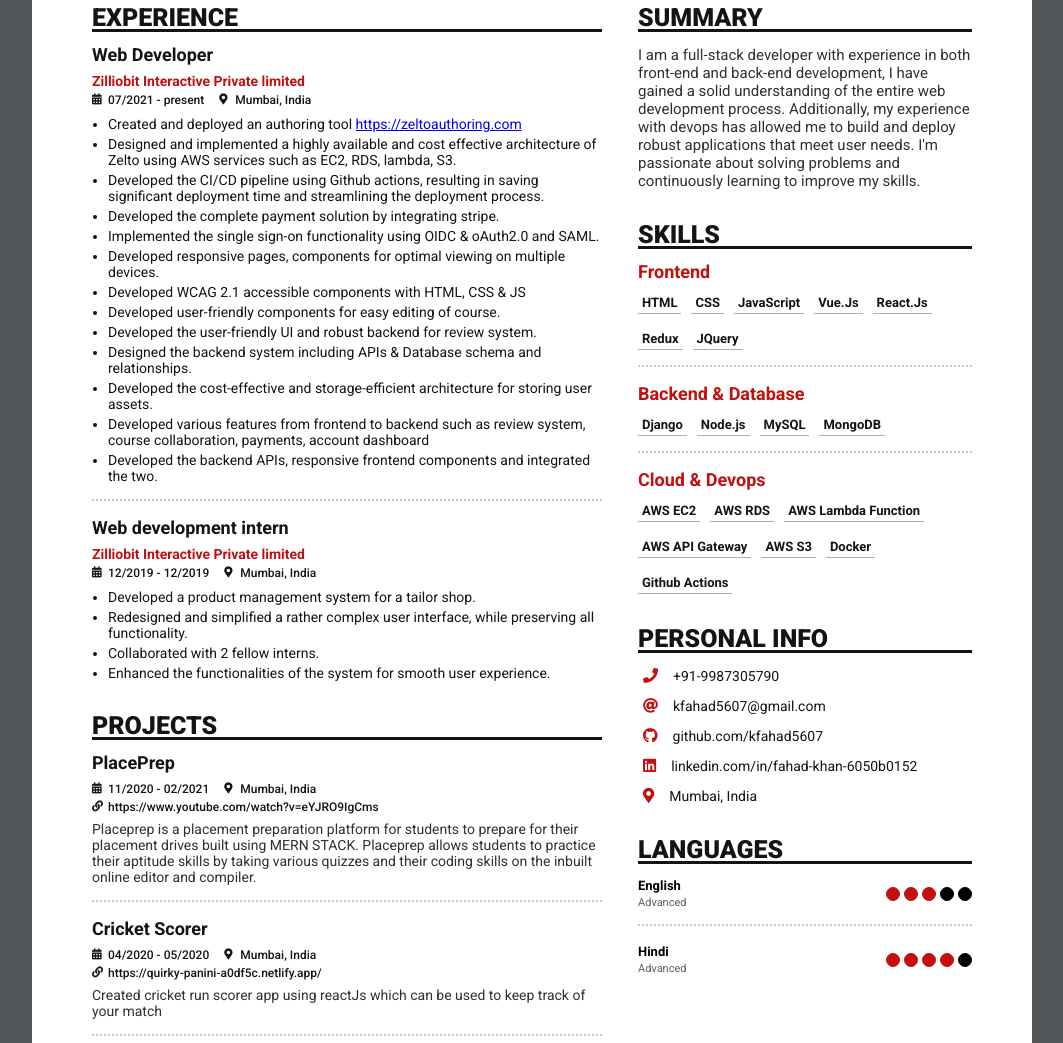
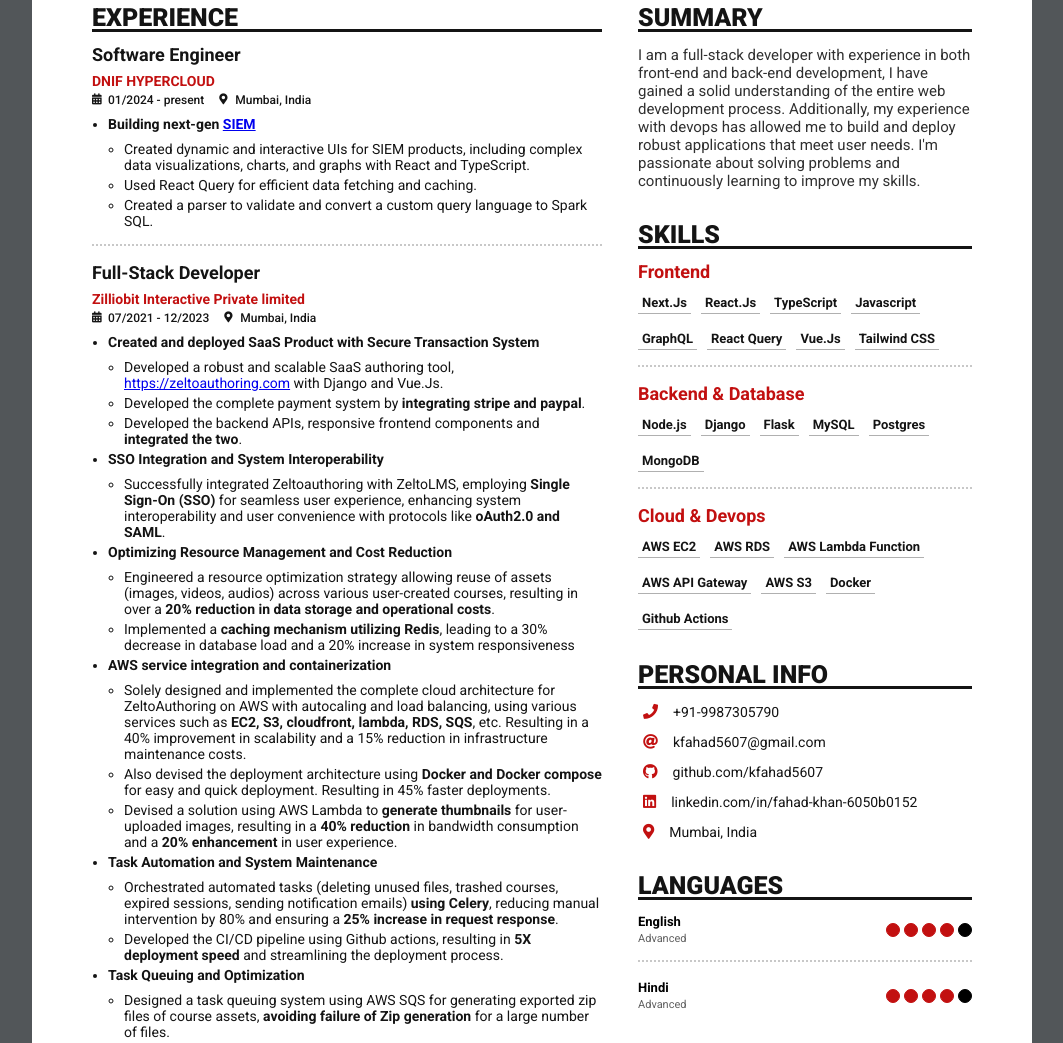
Before and after one commit to kfahad5607/resume-template, a website: page index.html in a window 1280 px wide. Shown: the part 163-1206 px from the top of the page, without its empty margins (108-1171 px from the left). Drawn offline with Linux system fonts and the light colour scheme.

Commit message:
Resume update

```diff
--- a/index.html
+++ b/index.html
@@ -7,8 +7,8 @@
   <meta name="viewport" content="width=device-width, initial-scale=1.0" />
   <title>Document</title>
   <link rel="stylesheet" href="https://cdnjs.cloudflare.com/ajax/libs/font-awesome/5.15.4/css/all.min.css"
-    integrity="sha512-1ycn6IcaQQ40/MKBW2W4Rhis/DbILU74C1vSrLJxCq57o941Ym01SwNsOMqvEBFlcgUa6xLiPY/NS5R+E6ztJQ==" crossorigin="anonymous"
-    referrerpolicy="no-referrer" />
+    integrity="sha512-1ycn6IcaQQ40/MKBW2W4Rhis/DbILU74C1vSrLJxCq57o941Ym01SwNsOMqvEBFlcgUa6xLiPY/NS5R+E6ztJQ=="
+    crossorigin="anonymous" referrerpolicy="no-referrer" />
 
   <!-- Google fonts starts -->
   <link rel="preconnect" href="https://fonts.googleapis.com" />
@@ -72,12 +72,12 @@
               </div>
               <div class="resume__section-body">
                 <div class="resume__section-wrap">
-                  <div class="resume__section-title">Web Developer</div>
-                  <div class="resume__section-sub-title text-color--1 mb-3">Zilliobit Interactive Private limited</div>
+                  <div class="resume__section-title">Software Engineer</div>
+                  <div class="resume__section-sub-title text-color--1 mb-3">DNIF HYPERCLOUD</div>
                   <div class="icon-text-box">
                     <div class="icon-text">
                       <div class="icon-text__icon"><i class="fas fa-calendar-alt"></i></div>
-                      <div class="icon-text__text">07/2021 - present</div>
+                      <div class="icon-text__text">01/2024 - present</div>
                     </div>
                     <div class="icon-text">
                       <div class="icon-text__icon"><i class="fas fa-map-marker-alt"></i></div>
@@ -85,27 +85,117 @@
                     </div>
                   </div>
                   <ul class="list mt-5">
-                    <li class="list__item">Created and deployed an authoring tool <a href="https://zeltoauthoring.com">https://zeltoauthoring.com</a></li>
-
-                    <li class="list__item">
-                      Designed and implemented a highly available and cost effective architecture of Zelto using AWS services such as EC2, RDS, lambda, S3.
+                    <li class="list__item"><b>Building next-gen <a href="https://www.dnif.it/en/">SIEM</a></b>
+                      <ul class="list mt-5">
+                        <li class="list__item">Created dynamic and interactive UIs for SIEM products, including complex data
+                          visualizations, charts, and graphs with React and TypeScript.</li>
+                        <li class="list__item">Used React Query for efficient data fetching and caching.</li>
+                        <li class="list__item">Created a parser to validate and convert a custom query language to Spark SQL.</li>
+                      </ul>
                     </li>
-                    <li class="list__item">
-                      Developed the CI/CD pipeline using Github actions, resulting in saving significant deployment time and streamlining the deployment
-                      process.
+                  </ul>
+                  </div>
+                  <div class="resume__section-divider"></div>
+                  <div class="resume__section-wrap">
+                    <div class="resume__section-title">Full-Stack Developer</div>
+                  <div class="resume__section-sub-title text-color--1 mb-3">Zilliobit Interactive Private limited</div>
+                  <div class="icon-text-box">
+                    <div class="icon-text">
+                      <div class="icon-text__icon"><i class="fas fa-calendar-alt"></i></div>
+                      <div class="icon-text__text">07/2021 - 12/2023</div>
+                    </div>
+                    <div class="icon-text">
+                      <div class="icon-text__icon"><i class="fas fa-map-marker-alt"></i></div>
+                      <div class="icon-text__text">Mumbai, India</div>
+                    </div>
+                  </div>
+                  <ul class="list mt-5">
+                    <li class="list__item"><b>Created and deployed SaaS Product with Secure Transaction
+                        System</b>
+                      <ul class="list mt-5">
+                        <li class="list__item">
+                          Developed a robust and scalable SaaS authoring tool, <a
+                            href="https://zeltoauthoring.com">https://zeltoauthoring.com</a> with Django and Vue.Js.
+                        </li>
+                        <li class="list__item">
+                          Developed the complete payment system by <b>integrating stripe and paypal</b>.
+                        </li>
+                        <li class="list__item">
+                          Developed the backend APIs, responsive frontend components and <b>integrated the two</b>.
+                        </li>
+                      </ul>
                     </li>
-                    <li class="list__item">Developed the complete payment solution by integrating stripe.</li>
-                    <li class="list__item">Implemented the single sign-on functionality using OIDC & oAuth2.0 and SAML.</li>
-                    <li class="list__item">Developed responsive pages, components for optimal viewing on multiple devices.</li>
-                    <li class="list__item">Developed WCAG 2.1 accessible components with HTML, CSS & JS</li>
-                    <li class="list__item">Developed user-friendly components for easy editing of course.</li>
-                    <li class="list__item">Developed the user-friendly UI and robust backend for review system.</li>
-                    <li class="list__item">Designed the backend system including APIs & Database schema and relationships.</li>
-                    <li class="list__item">Developed the cost-effective and storage-efficient architecture for storing user assets.</li>
-                    <li class="list__item">
-                      Developed various features from frontend to backend such as review system, course collaboration, payments, account dashboard
+                    <li class="list__item"><b>SSO Integration and System Interoperability</b>
+                      <ul class="list mt-5">
+                        <li class="list__item">
+                          Successfully integrated Zeltoauthoring with ZeltoLMS, employing <b>Single Sign-On (SSO)</b>
+                          for seamless user
+                          experience,
+                          enhancing system interoperability and user convenience with protocols like <b>oAuth2.0 and
+                            SAML</b>.
+                        </li>
+                      </ul>
                     </li>
-                    <li class="list__item">Developed the backend APIs, responsive frontend components and integrated the two.</li>
+                    <li class="list__item"><b>Optimizing Resource Management and Cost Reduction</b>
+                      <ul class="list mt-5">
+                        <li class="list__item">
+                          Engineered a resource optimization strategy allowing reuse of assets (images, videos, audios)
+                          across various
+                          user-created courses, resulting in over a <b>20% reduction in data storage and operational
+                            costs</b>.
+                        </li>
+                        <li class="list__item">
+                          Implemented a <b>caching mechanism utilizing Redis</b>, leading to a 30% decrease in database
+                          load and a 20%
+                          increase in
+                          system responsiveness
+                        </li>
+                      </ul>
+                    </li>
+                    <li class="list__item"><b>AWS service integration and containerization</b>
+                      <ul class="list mt-5">
+                        <li class="list__item">
+                          Solely designed and implemented the complete cloud architecture for ZeltoAuthoring on AWS with
+                          autocaling and load
+                          balancing, using various services such as <b>EC2, S3, cloudfront, lambda, RDS, SQS</b>, etc.
+                          Resulting in a 40%
+                          improvement in scalability and a 15% reduction in infrastructure maintenance costs.
+                        </li>
+                        <li class="list__item">
+                          Also devised the deployment architecture using <b>Docker and
+                            Docker compose</b> for easy and quick deployment. Resulting in 45%
+                          faster deployments.
+                          </li>
+                          <li class="list__item">
+                          Devised a solution using AWS Lambda to <b>generate thumbnails</b> for
+                          user-uploaded images, resulting in a <b>40% reduction</b> in bandwidth
+                          consumption and a <b>20% enhancement</b> in user experience.
+                          </li>
+                      </ul>
+                      </li>
+                      <li class="list__item"><b>Task Automation and System Maintenance</b>
+                        <ul class="list mt-5">
+                          <li class="list__item">
+                            Orchestrated automated tasks (deleting unused files, trashed
+                            courses, expired sessions, sending notification emails) <b>using
+                              Celery</b>, reducing manual intervention by 80% and ensuring a <b>25%
+                              increase in request response</b>.
+                            </li>
+                            <li class="list__item">
+                              Developed the CI/CD pipeline using Github actions, resulting in <b>5X
+                                deployment speed</b> and streamlining the deployment process.
+                            </li>
+                            </ul>
+                            </li>
+                            <li class="list__item"><b>Task Queuing and Optimization</b>
+                              <ul class="list mt-5">
+                                <li class="list__item">
+                                  Designed a task queuing system using AWS SQS for generating
+                                  exported zip files of course assets, <b>avoiding failure of Zip
+                                    generation</b> for a large number of files.
+                                </li>
+                              </ul>
+                            </li>
                   </ul>
                 </div>
 
@@ -125,7 +215,8 @@
                   </div>
                   <ul class="list mt-5">
                     <li class="list__item">Developed a product management system for a tailor shop.</li>
-                    <li class="list__item">Redesigned and simplified a rather complex user interface, while preserving all functionality.</li>
+                    <li class="list__item">Redesigned and simplified a rather complex user interface, while preserving
+                      all functionality.</li>
                     <li class="list__item">Collaborated with 2 fellow interns.</li>
                     <li class="list__item">Enhanced the functionalities of the system for smooth user experience.</li>
                   </ul>
@@ -157,7 +248,10 @@
                       </div>
                     </div>
                   </div>
-                  <div class="resume__text-2 mt-4">Placeprep is a placement preparation platform for students to prepare for their placement drives built using MERN STACK. Placeprep allows students to practice their aptitude skills by taking various quizzes and their coding skills on the inbuilt online editor and compiler.</div>
+                  <div class="resume__text-2 mt-4">Placeprep is a placement preparation platform for students to prepare
+                    for their placement drives built using MERN STACK. Placeprep allows students to practice their
+                    aptitude skills by taking various quizzes and their coding skills on the inbuilt online editor and
+                    compiler.</div>
                 </div>
                 <div class="resume__section-divider"></div>
                 <div class="resume__section-wrap">
@@ -180,7 +274,8 @@
                       </div>
                     </div>
                   </div>
-                  <div class="resume__text-2 mt-4">Created cricket run scorer app using reactJs which can be used to keep track of your match</div>
+                  <div class="resume__text-2 mt-4">Created cricket run scorer app using reactJs which can be used to
+                    keep track of your match</div>
                 </div>
                 <div class="resume__section-divider"></div>
                 <div class="resume__section-wrap">
@@ -227,7 +322,8 @@
                     </div>
                   </div>
                   <div class="resume__text-2 mt-4">
-                    Created a tourist destination booking platform using HTML, CSS, javascript and Node.js. Integrated stripe payment gateway for selling the
+                    Created a tourist destination booking platform using HTML, CSS, javascript and Node.js. Integrated
+                    stripe payment gateway for selling the
                     tours.
                   </div>
                 </div>
@@ -335,8 +431,10 @@
               <div class="resume__section-body">
                 <div class="resume__section-wrap">
                   <div class="resume__text-1">
-                    I am a full-stack developer with experience in both front-end and back-end development, I have gained a solid understanding of the entire
-                    web development process. Additionally, my experience with devops has allowed me to build and deploy robust applications that meet user
+                    I am a full-stack developer with experience in both front-end and back-end development, I have
+                    gained a solid understanding of the entire
+                    web development process. Additionally, my experience with devops has allowed me to build and deploy
+                    robust applications that meet user
                     needs. I'm passionate about solving problems and continuously learning to improve my skills.
                   </div>
                 </div>
@@ -350,22 +448,25 @@
                 <div class="resume__section-wrap">
                   <div class="resume__section-title text-color--1">Frontend</div>
                   <div class="skills-list">
-                    <div class="skills-list__item">HTML</div>
-                    <div class="skills-list__item">CSS</div>
-                    <div class="skills-list__item">JavaScript</div>
+                    <div class="skills-list__item">Next.Js</div>
+                    <div class="skills-list__item">React.Js</div>
+                    <div class="skills-list__item">TypeScript</div>
+                    <div class="skills-list__item">Javascript</div>
+                    <div class="skills-list__item">GraphQL</div>
+                    <div class="skills-list__item">React Query</div>
                     <div class="skills-list__item">Vue.Js</div>
-                    <div class="skills-list__item">React.Js</div>
-                    <div class="skills-list__item">Redux</div>
-                    <div class="skills-list__item">JQuery</div>
+                    <div class="skills-list__item">Tailwind CSS</div>
                   </div>
                 </div>
                 <div class="resume__section-divider"></div>
                 <div class="resume__section-wrap">
                   <div class="resume__section-title text-color--1">Backend & Database</div>
                   <div class="skills-list">
+                    <div class="skills-list__item">Node.js</div>
                     <div class="skills-list__item">Django</div>
-                    <div class="skills-list__item">Node.js</div>
+                    <div class="skills-list__item">Flask</div>
                     <div class="skills-list__item">MySQL</div>
+                    <div class="skills-list__item">Postgres</div>
                     <div class="skills-list__item">MongoDB</div>
                   </div>
                 </div>
@@ -457,7 +558,7 @@
                         <div class="skill-meter__range-item active"></div>
                         <div class="skill-meter__range-item active"></div>
                         <div class="skill-meter__range-item active"></div>
-                        <div class="skill-meter__range-item"></div>
+                        <div class="skill-meter__range-item active"></div>
                         <div class="skill-meter__range-item"></div>
                       </div>
                     </div>
```
Also changed, not shown: 2 other files.
